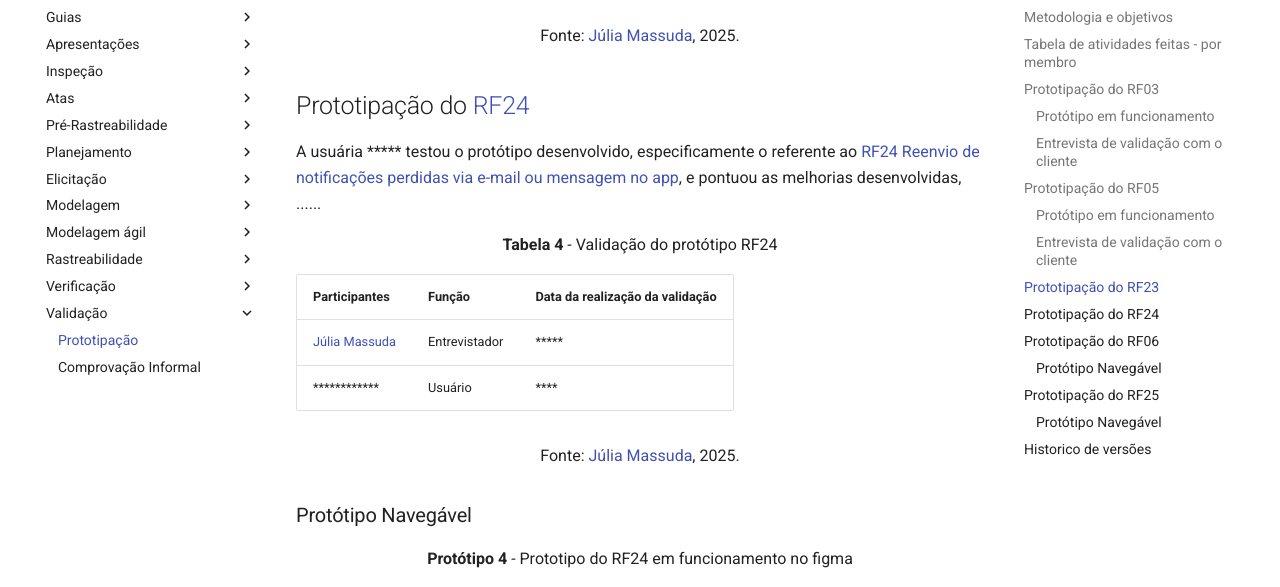
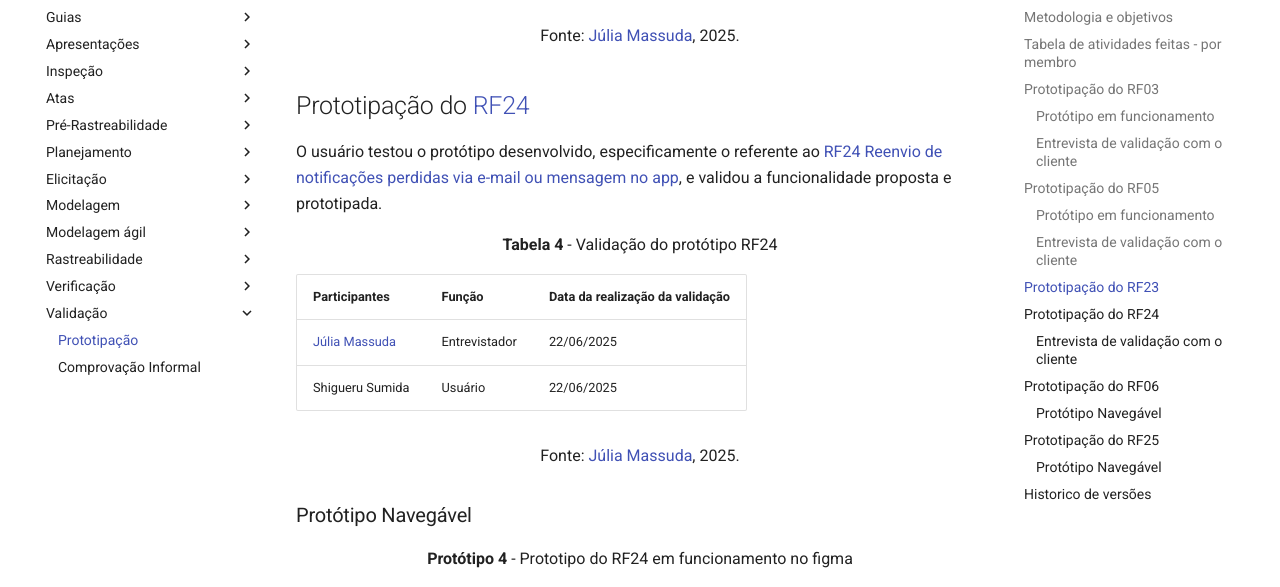
Before and after one commit to Requisitos-de-Software/2025.1-Meu-INSS, an MkDocs documentation site: the page built from docs/validacao/prototipacao.md, in a window 1280 px wide and 1400 px high, scrolled down 6900 px. Shown: the part 118-705 px from the top of the window. Built offline with MkDocs 1.6.1 and Material for MkDocs 9.7.7, drawn with Linux system fonts in a browser that asks for light colours; comment, search, counter and statistics services are not loaded; some of the changed text lies outside the part shown; grey boxes are pictures that could not be loaded.

Commit message:
adicionando a validação do protótipo rf24

```diff
--- a/docs/validacao/prototipacao.md
+++ b/docs/validacao/prototipacao.md
@@ -161,14 +161,14 @@ A usuária ***** testou o protótipo desenvolvido, especificamente o referente a
 
 ## Prototipação do [RF24](https://requisitos-de-software.github.io/2025.1-ReceitaFederal/elicitacao/requisitos-elicitados/)
 
-A usuária ***** testou o protótipo desenvolvido, especificamente o referente ao [RF24	Reenvio de notificações perdidas via e-mail ou mensagem no app](https://requisitos-de-software.github.io/2025.1-ReceitaFederal/elicitacao/requisitos-elicitados/), e pontuou as melhorias desenvolvidas, ......
+O usuário testou o protótipo desenvolvido, especificamente o referente ao [RF24	Reenvio de notificações perdidas via e-mail ou mensagem no app](https://requisitos-de-software.github.io/2025.1-ReceitaFederal/elicitacao/requisitos-elicitados/), e validou a funcionalidade proposta e prototipada.
 
 <p style="text-align: center"><b>Tabela 4</b> - Validação do protótipo RF24</p>
 
 | Participantes                                    | Função           | Data da realização da validação |
 | --------------------------------------------     | ---------------- | ------------------------------- |
-| [Júlia Massuda](https://github.com/JuliaReis18)  | Entrevistador    | *****                           |
-| ************                                     | Usuário          | ****                            |
+| [Júlia Massuda](https://github.com/JuliaReis18)  | Entrevistador    | 22/06/2025                           |
+| Shigueru Sumida                                   | Usuário          | 22/06/2025                             |
 
 <font size="3"><p style="text-align: center">Fonte: [Júlia Massuda](https://github.com/JuliaReis18), 2025.</p></font>
 
@@ -178,6 +178,21 @@ A usuária ***** testou o protótipo desenvolvido, especificamente o referente a
 <p style="text-align: center"><b>Protótipo 4</b> - Prototipo do RF24 em funcionamento no figma</p>
 
 <iframe style="border: 1px solid rgba(0, 0, 0, 0.1);" width="800" height="450" src="https://embed.figma.com/proto/P0ijVminN2NIfXgZy3GGGb/Templates-criados-para-receita-federal--Copy---Copy-?node-id=4028-1361&p=f&scaling=scale-down&content-scaling=fixed&page-id=4028%3A1360&embed-host=share" allowfullscreen></iframe>
+
+<font size="3"><p style="text-align: center">Fonte: [Júlia Massuda](https://github.com/JuliaReis18), 2025.</p></font>
+
+### Entrevista de validação com o cliente
+
+<p style="text-align: center"><b>Vídeo 4</b> - Validação do RF24</p>
+
+<iframe width="700" height="400"
+        src="https://www.youtube.com/embed/US-UuMaLbFA"
+        title="YouTube video player"
+        frameborder="0"
+        allow="accelerometer; autoplay; clipboard-write; encrypted-media; gyroscope; picture-in-picture; web-share"
+        referrerpolicy="strict-origin-when-cross-origin"
+        allowfullscreen>
+</iframe>
 
 <font size="3"><p style="text-align: center">Fonte: [Júlia Massuda](https://github.com/JuliaReis18), 2025.</p></font>
 
@@ -217,3 +232,4 @@ A usuária ***** testou o protótipo desenvolvido, especificamente o referente a
 | `1.0`   | 19/06/2025 | Criação do documento, introdução, metodologia e objetivo, prototipação e validação do RF03 E RF05                         | [José Eduardo](https://github.com/jevprado)    | [João Pedro](https://github.com/JpRodrigues2) |
 | `1.1`   | 21/06/2025 | Prototipação do RF23 E RF24                        |  [Júlia Massuda](https://github.com/JuliaReis18)  | [José Eduardo](https://github.com/jevprado)
 | `1.2`   | 22/06/2025 | Prototipação do RF06 E RF25                        |  [Thales Germano](https://github.com/thalesgvl)  | Revisor Aqui
+| `1.2`   | 22/06/2025 | Validação do RF24                      |  [Júlia Massuda](https://github.com/JuliaReis18) | Revisor Aqui
```
